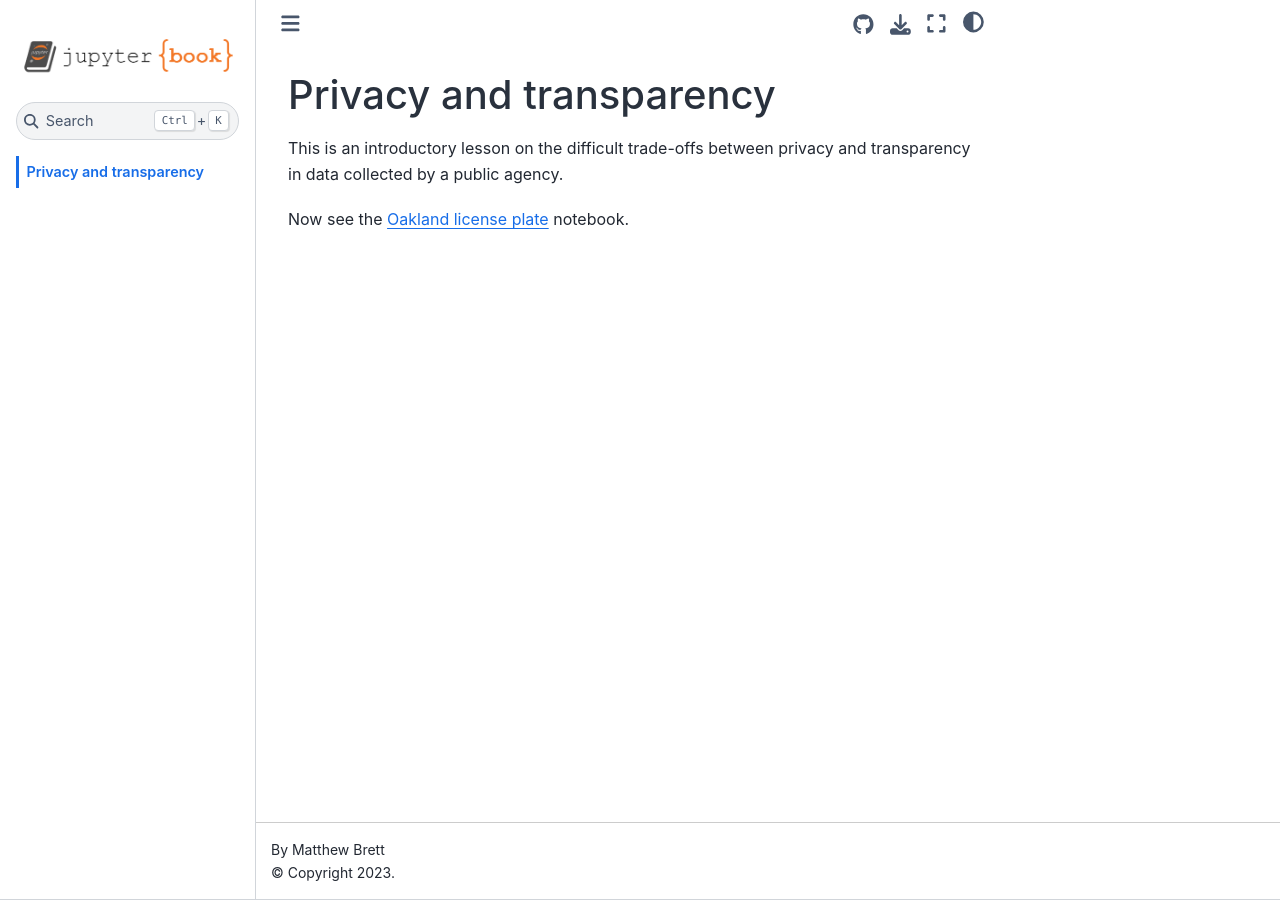
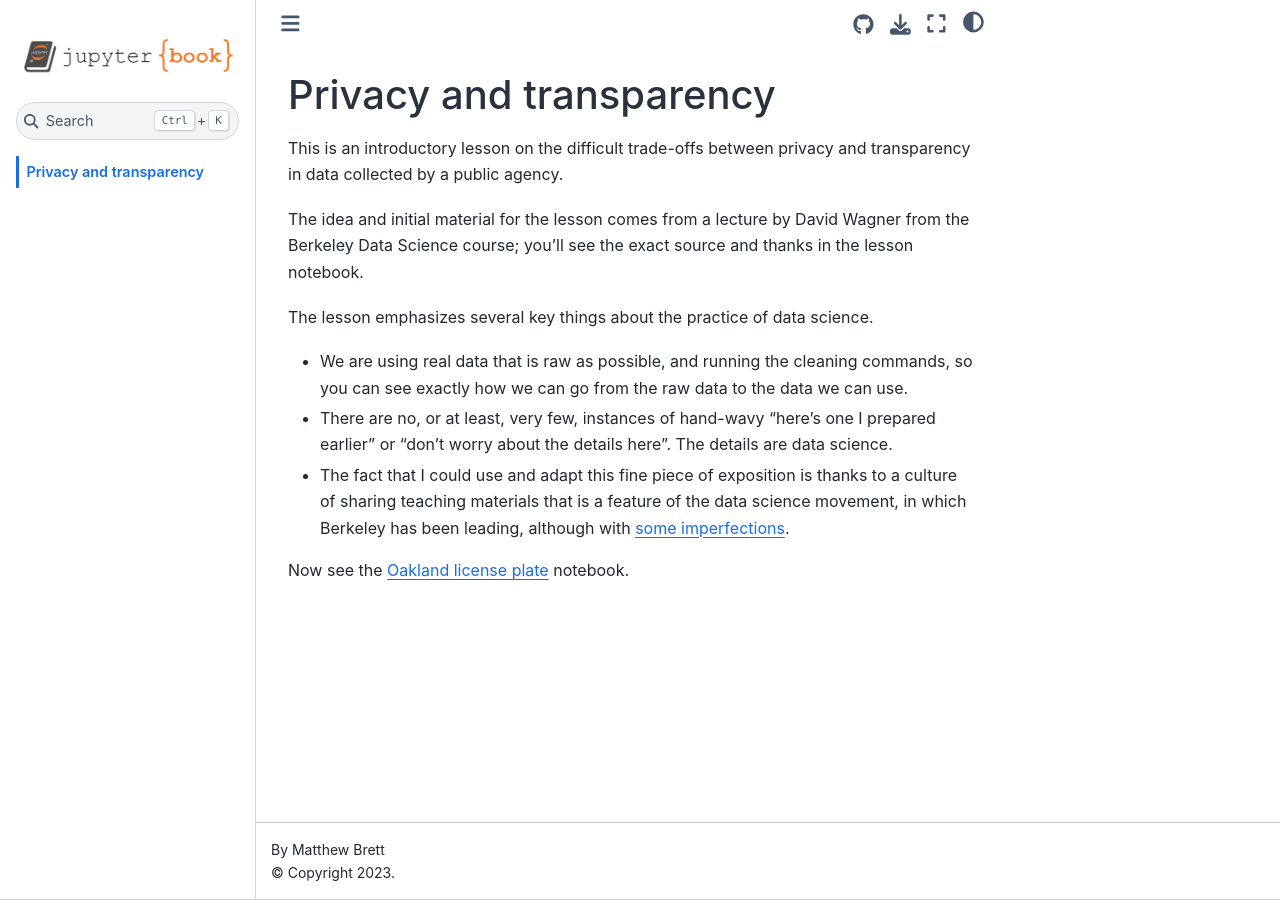
Before and after one commit to matthew-brett/lis-lesson, a Jupyter Book: the page built from intro.md, in a window 1280 px wide. Built offline with Jupyter Book 1.0.4 settings and Sphinx 7.4.7 and the Sphinx Book theme 1.1.4, drawn with Linux system fonts in a browser that asks for light colours; pages that are not in the unit, such as notebooks, are missing from menus.

Commit message:
More notes to introduce.

```diff
--- a/intro.md
+++ b/intro.md
@@ -3,5 +3,20 @@
 This is an introductory lesson on the difficult trade-offs between privacy and
 transparency in data collected by a public agency.
 
+The idea and initial material for the lesson comes from a lecture by David
+Wagner from the Berkeley Data Science course; you'll see the exact source and thanks in the lesson notebook.
+
+The lesson emphasizes several key things about the practice of data science.
+
+* We are using real data that is raw as possible, and running the cleaning
+  commands, so you can see exactly how we can go from the raw data to the data
+  we can use.
+* There are no, or at least, very few, instances of hand-wavy "here's one
+  I prepared earlier" or "don't worry about the details here".  The details are data science.
+* The fact that I could use and adapt this fine piece of exposition is thanks
+  to a culture of sharing teaching materials that is a feature of the data
+  science movement, in which Berkeley has been leading, although with [some
+  imperfections](https://github.com/data-8/textbook/issues/36).
+
 Now see the [Oakland license plate](oakland-plates/oakland_plates.Rmd)
 notebook.
```
